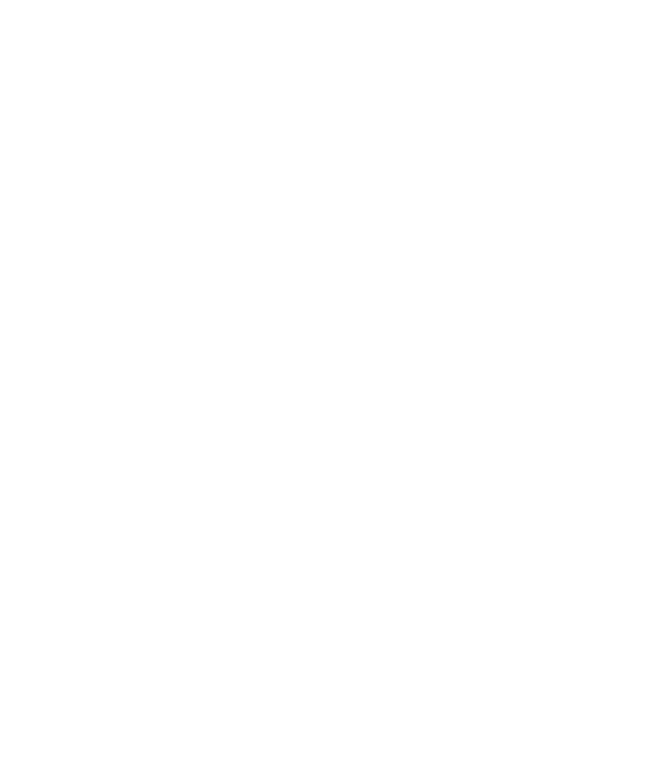
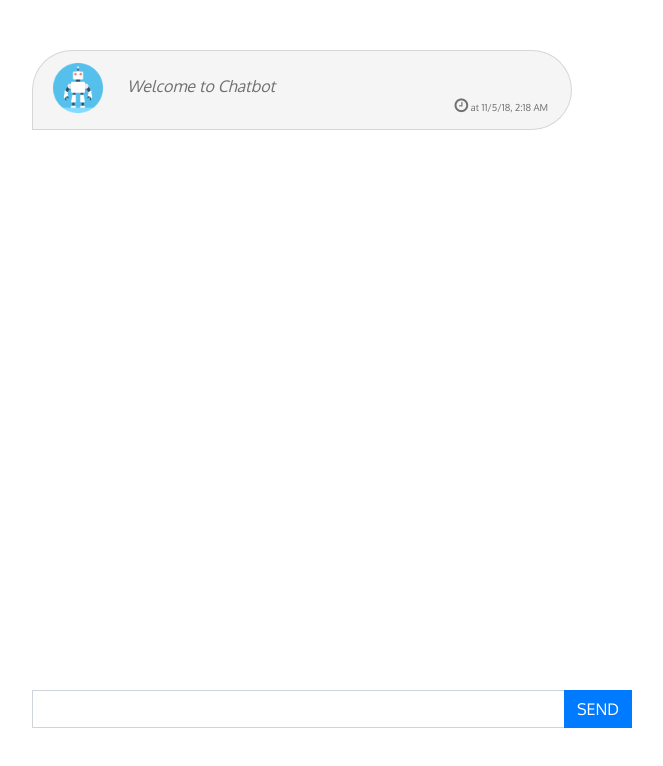
Before and after one commit to ajay-arya/Chatbot, an Angular app: page /Chatbot in a window 1280 px wide. Before the commit this address led to /. Shown: the top 766 px of the page, without its empty margins (308-971 px from the left). Built offline with nearby package versions, Linux system fonts and the light colour scheme.

Commit message:
dialogflow fully functional

```diff
--- a/src/app/app-routing.module.ts
+++ b/src/app/app-routing.module.ts
@@ -9,7 +9,7 @@ const routes: Routes = [
   { path: '', component: HomeComponent },
   { path: 'login', component: LoginComponent },
   { path: 'signup', component: SignupComponent },
-  { path: 'dialog', component: DialogflowComponent },
+  { path: 'Chatbot', component: DialogflowComponent },
 ];
 
 @NgModule({
--- a/src/app/app.module.ts
+++ b/src/app/app.module.ts
@@ -1,4 +1,5 @@
 import { BrowserModule } from '@angular/platform-browser';
+import { FormsModule } from '@angular/forms'
 import { NgModule } from '@angular/core';
 
 import { AppRoutingModule } from './app-routing.module';
@@ -21,6 +22,7 @@ import { Http, HttpModule } from '@angular/http'
   ],
   imports: [
     BrowserModule,
+    FormsModule,
     AppRoutingModule,
     // Http,
     HttpModule
--- a/src/app/chat/dialogflow/dialogflow.component.html
+++ b/src/app/chat/dialogflow/dialogflow.component.html
@@ -1,20 +1,21 @@
 <div class="chatform">
   <div class="chatlist">
-    <ul class="list-group">
-      <li class="list-group-item" *ngFor="let mes of messages">
-        <img src="{{mes.image}}" class="avatar">
-        <div class="message">
+    <ul #scrollMe style="overflow: scroll; height: 100%" class="list-group">
+      <li class="list-group-item br" *ngFor="let mes of messages" [ngClass]= "{'l': mes.left,'r': !mes.left}" >
+        <!-- <li class="list-group-item br" ng-style="{ 'border-radius' : (flag) ? '55px 55px 55px 0' : '55px 55px 0 55px' }" *ngFor="let mes of messages"> -->
+        <img src="{{mes.image}}" [ngClass]= "{'avatarl': mes.left,'avatarr': !mes.left}" >
+        <div class="message" [ngClass]= "{'fr' : !mes.left}">
           {{ mes.content }}
         </div>
-        <div class="timeform">
-          <span style="float: right;" class="timestamp"> at {{mes.time | date : 'short' }}</span>
-          <i style="float: right; margin: 0 3px 0 0;" class="fa fa-clock-o" aria-hidden="true"></i>
+        <div class="timeform" [ngClass]= "{'timel': !mes.left,'timer': mes.left}">
+          <i  class="fa fa-clock-o" aria-hidden="true"></i>
+          <span  class="timestamp"> at {{mes.time | date : 'short' }}</span>
         </div>
       </li>
     </ul>
   </div>
 
-  <form class="chatcontrol">
+  <!-- <form class="chatcontrol">
     <div class="input-group mb-3">
       <input type="text" class="form-control chatinput" placeholder="Enter your Message" name="content" aria-label="Enter your Message"
         aria-describedby="Enter your Message" #message_content>
@@ -22,5 +23,14 @@
         <button class="btn btn-primary sendbtn" type="button" (click)="sendMessage(message_content)">Send</button>
       </div>
     </div>
-  </form>
+  </form> -->
+
+  <div class="chatcontrol">
+      <div class="input-group mb-3">
+          <input [(ngModel)] = "content" class="form-control chatinput" (keydown.enter) = "sendMessage(content)">
+        <div class="input-group-append">
+          <button class="btn btn-primary sendbtn" type="button" (click)="sendMessage(content)">Send</button>
+        </div>
+      </div>
+    </div>
 </div>
--- a/src/app/chat/dialogflow/dialogflow.component.scss
+++ b/src/app/chat/dialogflow/dialogflow.component.scss
@@ -26,27 +26,56 @@
   font-size: 1em;
   font-style: italic;
   font-weight: 400;
+  display: inline;
 }
 
 .timeform {
-  float: left;
-  width: 100%;
-
-  i {
-    margin-left: 20px;
-  }
+  display: inline;
 
   .timestamp{
     font-size: 0.6em;
   }
 }
 
-.avatar{
+.avatarl{
   width: 50px;
   margin-right: 20px;
+}
+.avatarr  {
+  width: 50px;
+  margin-left: 20px;
+  float: right;
 }
 
 .chatlist{
   height: 80vh;
   overflow-y: scroll;
 }
+
+.br {
+  margin-bottom: 10px;
+}
+
+.l  {
+  width: 90%;
+  border-radius: 55px 55px 55px 0;
+  background: whitesmoke;
+}
+.r {
+  border-radius: 55px 55px 0 55px;
+  width: 90%;
+  border-radius: 55px 55px 0 55px;
+  transform: translate(10%, 0);
+  background: turquoise;
+}
+.timer  {
+  float: right;
+  margin: 30px 3px 0 0;
+}
+.timel  {
+  float: left;
+  margin: 30px 3px 0 0;
+}
+.fr {
+  float: right;
+}
--- a/src/app/chat/dialogflow/dialogflow.component.ts
+++ b/src/app/chat/dialogflow/dialogflow.component.ts
@@ -1,6 +1,8 @@
-import { Component, OnInit } from '@angular/core';
+import { Component, OnInit, ElementRef, Renderer2 } from '@angular/core';
 import { Message } from '../../model/message.model';
 import { ChatService } from '../../service/chat/chat.service';
+
+import { AfterViewChecked, ViewChild} from '@angular/core'
 
 @Component({
   selector: 'app-dialogflow',
@@ -9,22 +11,48 @@ import { ChatService } from '../../service/chat/chat.service';
 })
 export class DialogflowComponent implements OnInit {
   messages: Message[] = [];
+  content:string;
 
-  constructor(private chat: ChatService) { }
+  left = true;
+  right = false;
+
+  @ViewChild('scrollMe') private myScrollContainer: ElementRef;
+
+    ngAfterViewChecked() {
+        this.scrollToBottom();
+    }
+
+    scrollToBottom(): void {
+        try {
+            this.myScrollContainer.nativeElement.scrollTop = this.myScrollContainer.nativeElement.scrollHeight;
+        } catch(err) { }
+    }
+
+  constructor(private chat: ChatService, public el: ElementRef, public render: Renderer2) { }
 
   ngOnInit() {
-    let message = new Message("Welcome to Chatbot", "assets/images/bot.png", new Date());
+    let message = new Message("Welcome to Chatbot", "assets/images/bot.png", new Date(), this.left, this.right);
     this.messages.push(message);
+    this.scrollToBottom();
   }
 
   sendMessage(data) {
-    let message = new Message(data.value, "assets/images/user.png", new Date());
+    this.left = !this.left;
+    this.right = !this.right;
+    // const disable = this.el.nativeElement.getElementsByClassName('chatinput')[0];
+    // this.render.addClass(disable, 'dis');
+    let message = new Message(data, "assets/images/user.png", new Date(), this.left, this.right);
     this.messages.push(message);
-    this.chat.sendMessage(data.value).subscribe(res => {
+    this.left = !this.left;
+    this.right = !this.right;
+    this.chat.sendMessage(data).subscribe(res => {
       console.log(res);
-      let message = new Message(res.result.speech, "assets/images/bot.png", new Date());
+      let message = new Message(res.result.speech, "assets/images/bot.png", new Date(), this.left, this.right);
       this.messages.push(message);
-      data.value = "";
+      data = "";
+      this.content = "";
+      // this.render.removeClass(disable, 'dis');
+      this.scrollToBottom();
     })
   }
 
--- a/src/app/model/message.model.ts
+++ b/src/app/model/message.model.ts
@@ -3,9 +3,13 @@ export class Message    {
     content: string;
     image: string;
     time: Date;
-    constructor( content: string, image: string, time: Date)   {
+    left: boolean;
+    right: boolean;
+    constructor( content: string, image: string, time: Date, left: boolean, right: boolean )   {
         this.content = content;
         this.image = image;
         this.time = time;
+        this.left = left;
+        this.right = right;
      }
 }
--- a/src/app/service/chat/chat.service.ts
+++ b/src/app/service/chat/chat.service.ts
@@ -13,6 +13,8 @@ export class ChatService {
   constructor(private http: Http) { }
 
   sendMessage(message)  {
+    console.log('cha');
+
     let data = {
       lang: 'en',
       sessionId: '12345',
--- a/src/app/user/login/login.component.ts
+++ b/src/app/user/login/login.component.ts
@@ -22,7 +22,7 @@ export class LoginComponent implements OnInit {
   }
 
   login() {
-    this.router.navigate(['dialog']);
+    this.router.navigate(['Chatbot']);
   }
 
 }
--- a/src/styles.scss
+++ b/src/styles.scss
@@ -23,6 +23,9 @@ h1,h2,h3,h4,h5,h6{
 .pt{
     cursor: pointer !important;
 }
+.dis{
+    pointer-events: none;
+}
 textarea:hover, input:hover, textarea:active, input:active,
 textarea:focus, input:focus, button:focus, button:active,
 label:focus, .btn:active, .btn.active, .form-control:focus,
```
